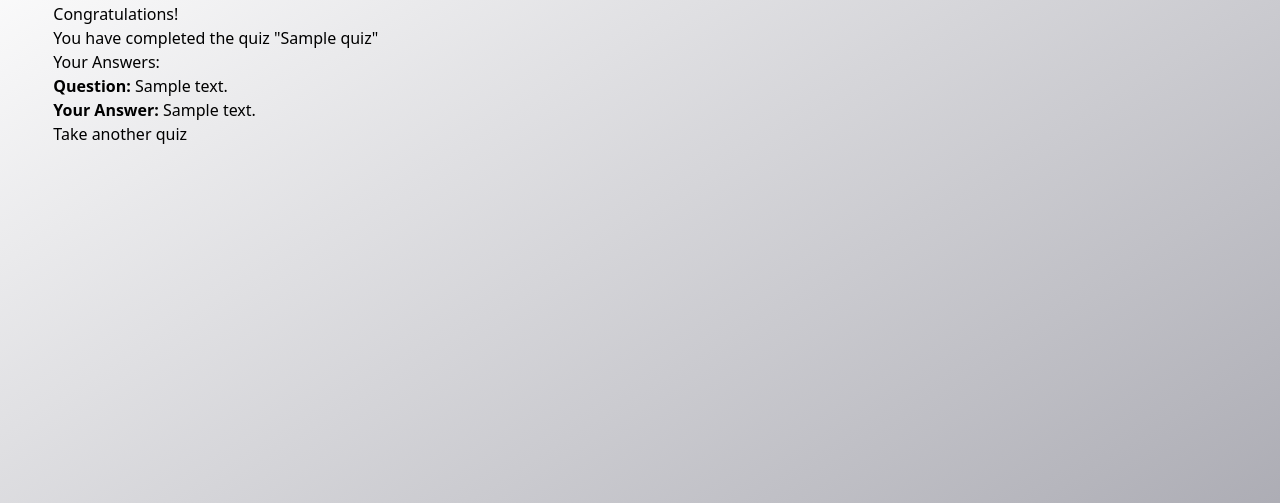
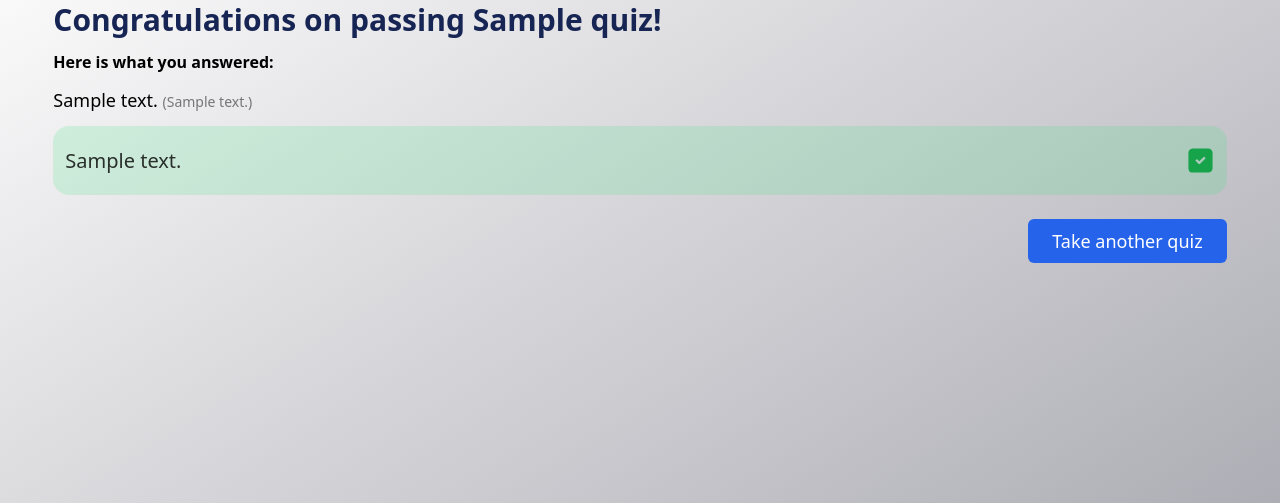
Before and after one commit to javierlnmn/django-questionary, a Django app: page /quiz/1/completion/ in a window 1280 px wide. Shown: the part 94-597 px from the top of the page. Run offline with Django 5.2, Linux system fonts and the light colour scheme; a user stored in the database is signed in; tables that the repository leaves empty hold one stand-in row (values such as "Sample post"); grey boxes marked "Sample" are stand-in pictures; parts of the project's set-up code (start-up, migrations or seed data) failed here and were passed over; some libraries are stand-ins or nearby versions; some web fonts are replaced.

Commit message:
Quiz results styling

```diff
--- a/items/models.py
+++ b/items/models.py
@@ -1,11 +1,13 @@
 from django.db import models
 from users.models import CustomUser
+from django.core.validators import MaxValueValidator, MinValueValidator
 
 class Quiz(models.Model):
     name = models.CharField(max_length=255)
     code = models.CharField(max_length=3, unique=True)
     description = models.TextField(blank=True, null=True)
     image = models.ImageField(upload_to='quiz_images/', blank=True, null=True)
+    passing_score = models.PositiveIntegerField(help_text='Passing Score (%)', validators=[MaxValueValidator(100)])
 
     @property
     def number_of_questions(self):
@@ -56,6 +58,27 @@ class QuizEntry(models.Model):
         answered_questions = self.answers.filter(quiz_entry=self).count()
         return total_questions == answered_questions
 
+    @property
+    def is_passed(self):
+        total_score = 0
+
+        quiz_items = self.quiz.items.all()
+        passing_score = self.quiz.passing_score
+
+        quiz_total_correct_choices = Choice.objects.filter(is_correct=True, item__in=quiz_items).count()
+
+        user_answers = Answer.objects.filter(quiz_entry=self, item__in=quiz_items)
+
+        for answer in user_answers:
+            total_correct_answers = answer.choice_answer.filter(is_correct=True).count()
+            total_answers = answer.choice_answer.count()
+
+            total_score += (total_correct_answers - (total_answers - total_correct_answers))
+
+        percentage_score = total_score * 100 / quiz_total_correct_choices
+
+        return percentage_score > passing_score
+
     def __str__(self):
         return f"Quiz entry to {self.quiz.name} by {self.respondent}"
 
--- a/items/templates/items/quiz_completion.html
+++ b/items/templates/items/quiz_completion.html
@@ -6,23 +6,44 @@
 <main>
 
     <div class="max-w-7xl w-11/12 mx-auto">
-        <h1>Congratulations!</h1>
-        <p>You have completed the quiz "{{ quiz.name }}"</p>
+        {% if quiz_entry.is_passed %}
+            <h2 class="text-3xl text-blue-950 font-bold">Congratulations on passing {{quiz_entry.quiz.name}}!</h2>
+        {% else %}
+            <h2 class="text-3xl text-blue-950 font-bold">You did not pass {{quiz_entry.quiz.name}}!</h2>
+        {% endif %}
 
-        <h2>Your Answers:</h2>
-        <ul>
+        <p class="font-bold my-3">Here is what you answered:</p>
+        <div class="flex flex-col gap-6">
             {% for answer in quiz_entry.answers.all %}
-                <li>
-                    <strong>Question:</strong> {{ answer.item.question_text }}<br>
-                    <strong>Your Answer:</strong>
+            <div class="flex flex-col gap-3">
+                <p class="text-lg">{{ answer.item.question_text }} <span class="text-sm text-black/50">({{ answer.item.item_type.description }})</span> </p>
+                <div class="flex flex-col gap-4">
                     {% for choice in answer.choice_answer.all %}
-                        {{ choice.choice_text }}{% if not forloop.last %}, {% endif %}
+
+                    <div id="choice-option-{{choice.id}}" class="{% if choice.is_correct %} bg-green-400/20 {% else %} bg-red-400/20 {% endif %}px-3 py-5 rounded-2xl flex justify-between items-center">
+                        <p class="text-xl text-black/80">{{choice.choice_text}}</p>
+                        {% if choice.is_correct %}
+                            <svg xmlns="http://www.w3.org/2000/svg" width="29" height="29" viewBox="0 0 24 24" stroke-width="1.5" stroke-linecap="round" stroke-linejoin="round">
+                                <path stroke="none" d="M0 0h24v24H0z" fill="none"/>
+                                <path class="fill-green-600" d="M18.333 2c1.96 0 3.56 1.537 3.662 3.472l.005 .195v12.666c0 1.96 -1.537 3.56 -3.472 3.662l-.195 .005h-12.666a3.667 3.667 0 0 1 -3.662 -3.472l-.005 -.195v-12.666c0 -1.96 1.537 -3.56 3.472 -3.662l.195 -.005h12.666zm-2.626 7.293a1 1 0 0 0 -1.414 0l-3.293 3.292l-1.293 -1.292l-.094 -.083a1 1 0 0 0 -1.32 1.497l2 2l.094 .083a1 1 0 0 0 1.32 -.083l4 -4l.083 -.094a1 1 0 0 0 -.083 -1.32z" stroke-width="0" />
+                            </svg>
+                        {% else %}
+                            <svg  xmlns="http://www.w3.org/2000/svg" width="29"  height="29"  viewBox="0 0 24 24">
+                                <path stroke="none" d="M0 0h24v24H0z" fill="none"/>
+                                <path class="fill-red-600" d="M12 2l.324 .001l.318 .004l.616 .017l.299 .013l.579 .034l.553 .046c4.785 .464 6.732 2.411 7.196 7.196l.046 .553l.034 .579c.005 .098 .01 .198 .013 .299l.017 .616l.005 .642l-.005 .642l-.017 .616l-.013 .299l-.034 .579l-.046 .553c-.464 4.785 -2.411 6.732 -7.196 7.196l-.553 .046l-.579 .034c-.098 .005 -.198 .01 -.299 .013l-.616 .017l-.642 .005l-.642 -.005l-.616 -.017l-.299 -.013l-.579 -.034l-.553 -.046c-4.785 -.464 -6.732 -2.411 -7.196 -7.196l-.046 -.553l-.034 -.579a28.058 28.058 0 0 1 -.013 -.299l-.017 -.616c-.003 -.21 -.005 -.424 -.005 -.642l.001 -.324l.004 -.318l.017 -.616l.013 -.299l.034 -.579l.046 -.553c.464 -4.785 2.411 -6.732 7.196 -7.196l.553 -.046l.579 -.034c.098 -.005 .198 -.01 .299 -.013l.616 -.017c.21 -.003 .424 -.005 .642 -.005zm-1.489 7.14a1 1 0 0 0 -1.218 1.567l1.292 1.293l-1.292 1.293l-.083 .094a1 1 0 0 0 1.497 1.32l1.293 -1.292l1.293 1.292l.094 .083a1 1 0 0 0 1.32 -1.497l-1.292 -1.293l1.292 -1.293l.083 -.094a1 1 0 0 0 -1.497 -1.32l-1.293 1.292l-1.293 -1.292l-.094 -.083z" stroke-width="0" />
+                            </svg>
+                        {% endif %}
+                        <input class="hidden" id="choice-check-{{choice.id}}" type="checkbox" name="choices" value="{{ choice.id }}">
+                    </div>
+
                     {% endfor %}
-                </li>
+                </div>
+            </div>
+            {% if not forloop.last %}<span class="h-[1px] bg-black/20"></span>{% endif %}
             {% endfor %}
-        </ul>
+        </div>
 
-        <a href="{% url 'items:quiz_list' %}">Take another quiz</a>
+        <a class="block w-fit ml-auto my-6 px-6 py-2 bg-blue-600 hover:bg-blue-500 cursor-pointer text-white text-lg rounded-md mt-6 transition-all" href="{% url 'items:quiz_list' %}">Take another quiz</a>
     </div>
 
 </main>
--- a/items/templates/items/quiz_question.html
+++ b/items/templates/items/quiz_question.html
@@ -20,7 +20,7 @@
                 {% for choice in choices %}
 
                 <div id="choice-option-{{choice.id}}" class="border-2 border-transparent cursor-pointer transition-colors bg-blue-400/20 hover:bg-blue-400/70 px-3 py-5 rounded-2xl flex justify-between items-center">
-                    <p class="text-2xl text-black/80">{{choice.choice_text}}</p>
+                    <p class="text-xl text-black/80">{{choice.choice_text}}</p>
                     {% comment %} CHANGE SAME SVG ID {% endcomment %}
                     <svg id="checkbox" xmlns="http://www.w3.org/2000/svg" class="transition-all opacity-0" width="29" height="29" viewBox="0 0 24 24" stroke-width="1.5" fill="none" stroke-linecap="round" stroke-linejoin="round">
                         <path stroke="none" d="M0 0h24v24H0z" fill="none"/>
@@ -32,7 +32,7 @@
                 {% endfor %}
             </div>
             <div class="w-full flex justify-end">
-                <button id="submit-button" disabled class="px-4 py-2 bg-blue-600 hover:bg-blue-500 cursor-pointer text-white text-xl rounded-md mt-6 transition-all disabled:opacity-55 disabled:hover:bg-blue-600 disabled:cursor-default" type="submit">Next</button>
+                <button id="submit-button" disabled class="px-6 py-2 bg-blue-600 hover:bg-blue-500 cursor-pointer text-white text-lg rounded-md mt-6 transition-all disabled:opacity-55 disabled:hover:bg-blue-600 disabled:cursor-default" type="submit">Next</button>
             </div>
         </form>
 
--- a/items/views.py
+++ b/items/views.py
@@ -65,11 +65,8 @@ class QuizCompletionView(LoginRequiredMixin, TemplateView):
         context = super().get_context_data(**kwargs)
 
         quiz_id = self.kwargs.get('quiz_id')
-        quiz = get_object_or_404(Quiz, id=quiz_id)
+        quiz_entry = get_object_or_404(QuizEntry, quiz__id=quiz_id, respondent=self.request.user)
 
-        quiz_entry = get_object_or_404(QuizEntry, quiz=quiz, respondent=self.request.user)
-
-        context['quiz'] = quiz
         context['quiz_entry'] = quiz_entry
         return context
 
```
Also changed, not shown: items/migrations/0003_alter_answer_options_alter_item_options_and_more.py (added).
